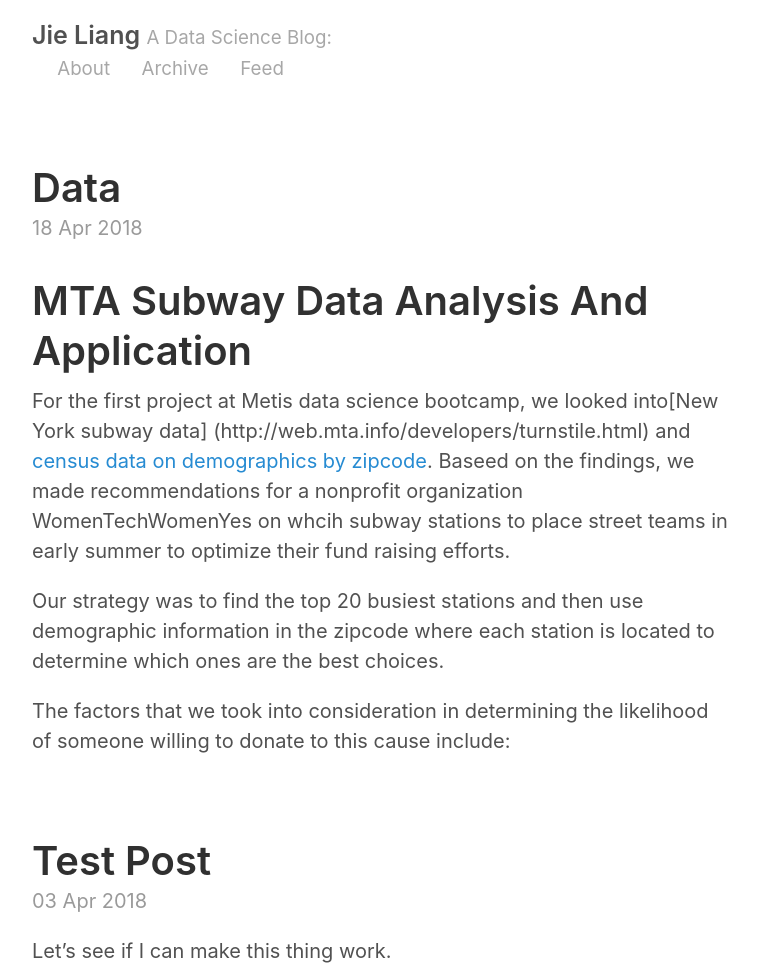
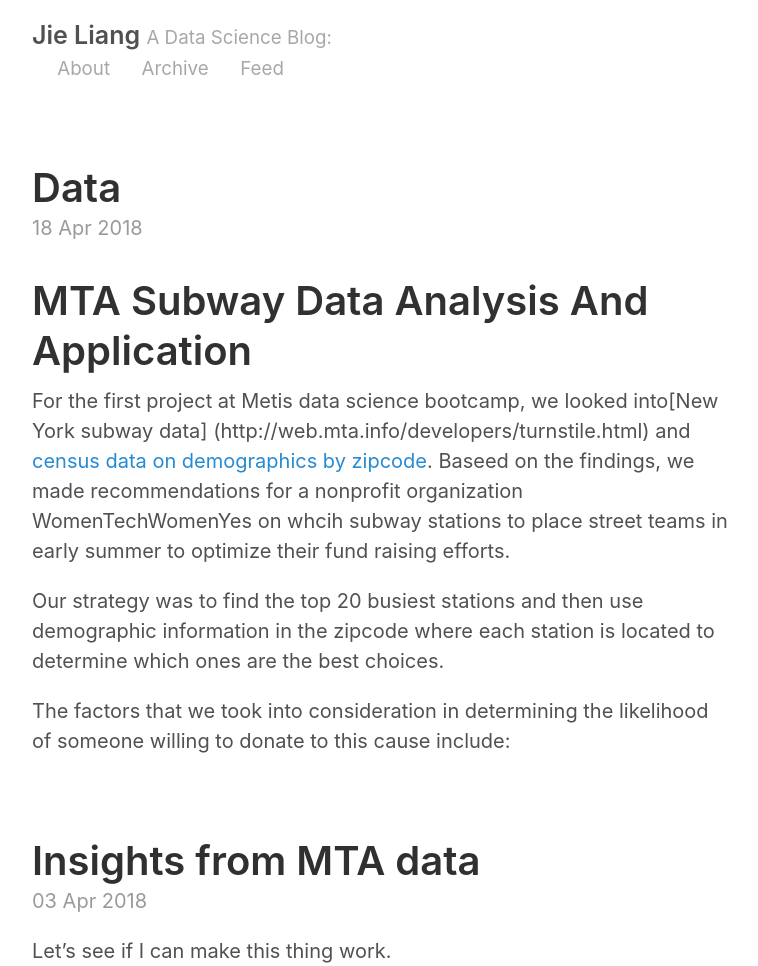
Before and after one commit to jieliang/jieliang.github.io, a Jekyll site: the page built from index.html, in a window 1280 px wide. Shown: the top 966 px of the page, without its empty margins (258-1016 px from the left). Built offline with Jekyll 4.4.1, drawn with Linux system fonts in a browser that asks for light colours; the list of posts is cut into pages by our own code; grey boxes are pictures that could not be loaded.

Commit message:
Update 2018-04-03-test-post.md

```diff
--- a/_posts/2018-04-03-test-post.md
+++ b/_posts/2018-04-03-test-post.md
@@ -1,8 +1,6 @@
 ---
 layout: post
-title: Test Post
+title: Insights from MTA data
 ---
 
 Let's see if I can make this thing work.
-
-![alt_text](http://zwmiller.com/projects/images/monte_carlo/part5/business_impact.png)
```
